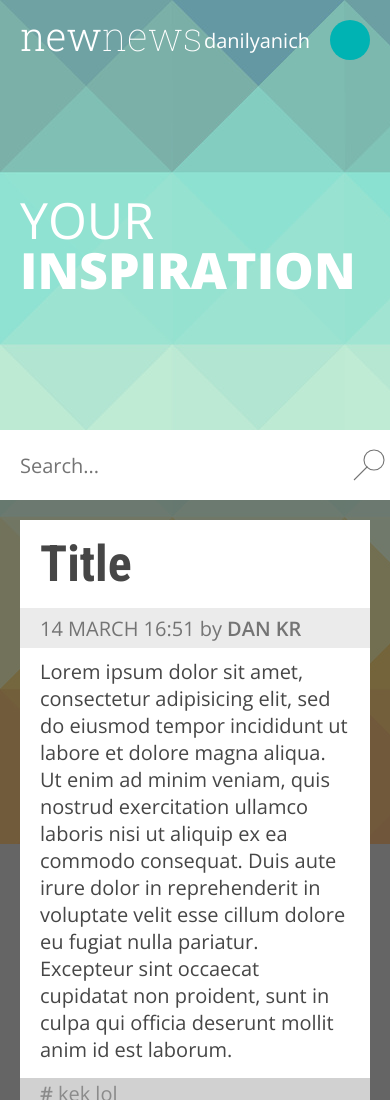
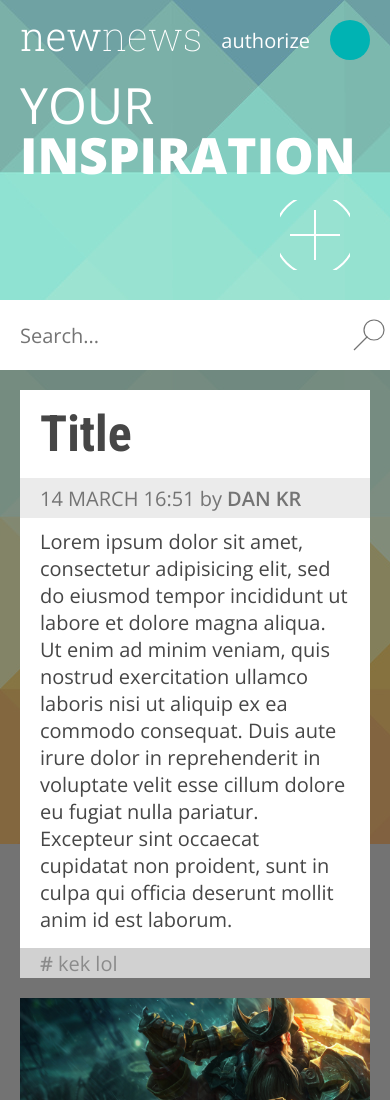
Before and after one commit to danilyanich/newnews, a plain HTML site: page docs/index.html in a window 390 px wide. Shown: the top 1100 px of the page. Drawn offline with nearby package versions, Linux system fonts and the light colour scheme.

Commit message:
Add/Edit form in progress. Some content wrapped. Svg style now not inline.

```diff
--- a/docs/index.html
+++ b/docs/index.html
@@ -5,13 +5,8 @@
         <meta name="viewport" content="width=device-width, initial-scale=0.8">
         <link href="https://fonts.googleapis.com/css?family=Open+Sans:300,600,800|Roboto+Condensed:700|Roboto+Slab:100,300"
             rel="stylesheet">
-
         <link rel="stylesheet" type="text/css" href="styles/main.css">
         <link rel="stylesheet" type="text/css" href="styles/styles.css">
-
-        <script type="text/javascript" src="scripts/sticky_search.js"></script>
-        <script type="text/javascript" src="scripts/lorem_ipsum.js"></script>
-        <script type="text/javascript" src="scripts/data_managment.js"></script>
     </head>
     <body>
         <template id="post-template">
@@ -28,7 +23,6 @@
                 </div>
             </div>
         </template>
-        <!--
         <div class="top-fixed-wrap" style="z-index: 20;">
             <div class="fullscreen-scrollable-wrap" style="display: none;">
                 <div class="middle-wrap">
@@ -38,12 +32,10 @@
                                 <span class="search-text">
                                     Edit
                                 </span>
+                                <
                             </div>
                         </div>
-                        <div class="post-wrap" style="
-                            width:100%;
-                            padding: 0;
-                        ">
+                        <div class="post-wrap" style="width:100%; padding: 0;">
                             <div class="post">
                                 <img></img>
                                 <div class="post-caption"></div>
@@ -59,7 +51,6 @@
                 </div>
             </div>
         </div>
-        -->
         <div class="top-fixed-wrap" style="z-index: -10;">
             <div class="static-background"></div>
         </div>
@@ -70,24 +61,34 @@
                         style="padding-bottom: 9px;">
                         <span>new</span>news</span>
                     <div class="v-align">
-                        <div class="username">danilyanich</div>
+                        <div class="username">authorize</div>
                         <!--inline svg-->
                         <svg style="width:40px; height:40px;">
                             <circle cx="20" cy="20" r="20" style="fill:#00B3B3;"/>
                         </svg>
                     </div>
                 </header>
-                <div class="mega-logo v-align">
-                    <div><div>YOUR</div>
-                    <div class="mega-logo-mega-text">INSPIRATION</div></div>
+                <div class="intro-wrap v-align">
+                    <div class="mega-logo v-align">
+                        <div><div>YOUR</div>
+                        <div class="mega-logo-mega-text">INSPIRATION</div></div>
+                    </div>
+                    <div id="plus" class="v-align username">
+                        <!--ADD<br/>POST-->
+                        <svg class="light-svg" style="stroke:#ffffff;stroke-width:2px;">
+                            <line x1="35" y1="10" x2="35" y2="60"/>
+                            <line x1="10" y1="35" x2="60" y2="35"/>
+                            <circle cx="35" cy="35" r="40"/>
+                        </svg>
+                    </div>
                 </div>
                 <div class="search-bar-wrap">
                     <div class="search-bar v-align animatable">
                         <input placeholder="Search..." class="search-text"></input>
                         <!--inline svg-->
-                        <svg style="width:70px; height:70px;shape-rendering: geometricPrecision;">
-                            <line x1="20" y1="50" x2="33.5" y2="36.5" style="stroke:#747474;stroke-width:1.1;"/>
-                            <circle cx="40" cy="30" r="10" style="stroke:#747474;stroke-width:1.1;fill:transparent;"/>
+                        <svg class="light-svg">
+                            <line x1="20" y1="50" x2="33.5" y2="36.5"/>
+                            <circle cx="40" cy="30" r="10"/>
                         </svg>
                     </div>
                 </div>
@@ -99,5 +100,11 @@
         <div class="footer v-align">
             by danilyanich
         </div>
+
+        <script type="text/javascript" src="scripts/sticky_search.js"></script>
+        <script type="text/javascript" src="scripts/lorem_ipsum.js"></script>
+        <script type="text/javascript" src="scripts/data_managment.js"></script>
+        <script type="text/javascript" src="scripts/authorization.js"></script>
+        <script type="text/javascript" src="scripts/logica.js"></script>
     </body>
 </html>
--- a/docs/styles/main.css
+++ b/docs/styles/main.css
@@ -5,6 +5,7 @@
     background: transparent;
     transition: inherit;
     -webkit-font-smoothing: antialiased;
+    cursor: default;
 }
 
 body {
@@ -16,7 +17,6 @@ body {
 }
 
 .v-align {
-    height: inherit;
     display: flex;
     align-items: center;
 }
@@ -38,3 +38,13 @@ body {
     background-image: url('../img/patterns/2.jpg');
     background-repeat: repeat;
 }
+
+.light-svg {
+    width: 70px;
+    height: 70px;
+    shape-rendering: geometricPrecision;
+
+    stroke: #747474;
+    stroke-width: 1.2;
+    fill: transparent;
+}
--- a/docs/styles/styles.css
+++ b/docs/styles/styles.css
@@ -42,21 +42,31 @@
     padding-right: 20px;
 }
 
+.intro-wrap {
+    display: flex;
+    justify-content: space-between;
+    padding-bottom: 20px;
+
+    height: 330px;
+}
+
 .mega-logo {
     color: #ffffff;
     font-family: 'Open Sans', sans-serif;
     font-size: 50px;
     font-weight: 300;
 
-    padding: 0 20px 20px 20px;
+    padding: 0 20px 0 20px;
 
     line-height: 100%;
-
-    height: 330px;
 }
 
 .mega-logo-mega-text {
     font-weight: 800;
+}
+
+#plus svg {
+    padding: 20px;
 }
 
 .search-bar-wrap {
@@ -108,7 +118,7 @@
     flex-flow: row wrap;
     align-content: center;
 
-    background: #2e2e2e99;
+    background: rgba(46, 46, 46, 0.5);
 
     z-index: -10px;
     padding: 10px;
@@ -219,7 +229,7 @@
 
 @media (max-width: 1000px){
     .middle-content {
-        width: 100%;
+        width: 100vw;
     }
 }
 
@@ -227,4 +237,17 @@
     .post-wrap {
         width: 100%;
     }
+
+    .intro-wrap {
+        height: 200px;
+    }
 }
+
+@media (max-width: 500px) {
+    .intro-wrap {
+        flex-wrap: wrap;
+    }
+    #plus {
+        margin-left: auto;
+    }
+}
```
